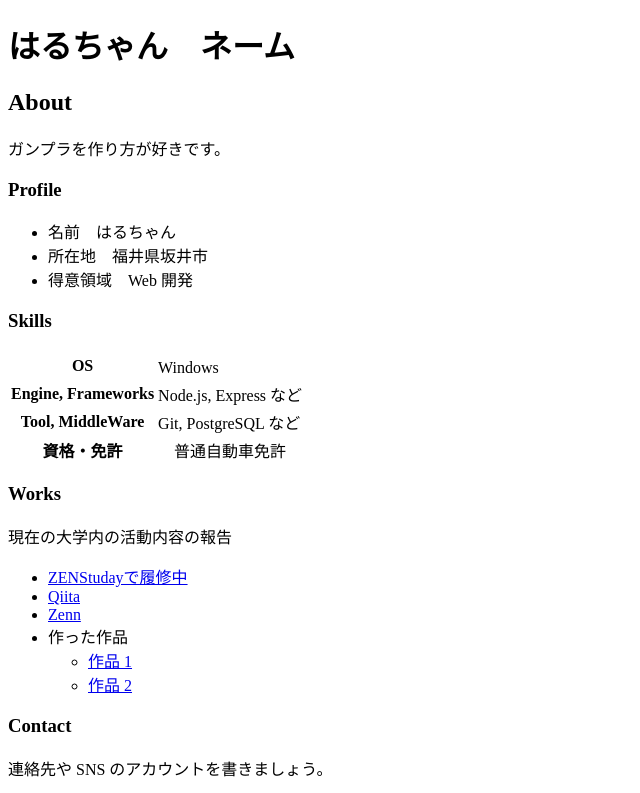
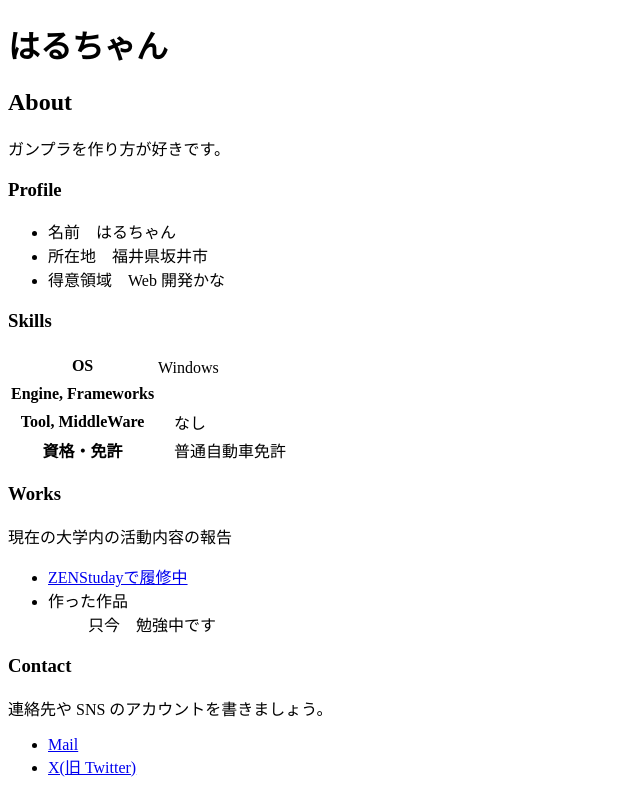
Before and after one commit to rwrcb461-spec/rwrcb461-spec.github.io, a plain HTML site: page index.html in a window 1280 px wide. Shown: the top 793 px of the page, without its empty margins (0-640 px from the left). Drawn offline with Linux system fonts and the light colour scheme.

Commit message:
情報を追加する2

```diff
--- a/index.html
+++ b/index.html
@@ -6,7 +6,7 @@
     <title>はるちゃん のポートフォリオ</title>
   </head>
   <body>
-    <h1>はるちゃん　ネーム</h1>
+    <h1>はるちゃん</h1>
 
     <h2>About</h2>
     <p>
@@ -18,7 +18,7 @@
     <ul>
       <li>名前　はるちゃん　</li>
       <li>所在地　福井県坂井市　</li>
-      <li>得意領域　Web 開発</li>
+      <li>得意領域　Web 開発かな</li>
     </ul>
 
     <h3>Skills</h3>
@@ -29,11 +29,11 @@
       </tr>
       <tr>
         <th>Engine, Frameworks</th>
-        <td>Node.js, Express など</td>
+        <td>　　　　　　　　</td>
       </tr>
       <tr>
         <th>Tool, MiddleWare</th>
-        <td>Git, PostgreSQL など</td>
+        <td>　なし　</td>
       </tr>
       <tr>
       <th>資格・免許</th>
@@ -45,13 +45,12 @@
     <p>現在の大学内の活動内容の報告</p>
     <ul>
       <li><a href="https://www.nnn.ed.nico"> ZENStudayで履修中</a></li>
-      <li><a href="https://qiita.com/">Qiita</a></li>
-      <li><a href="https://zenn.dev/">Zenn</a></li>
+
+
       <li>
         作った作品
      <ul>
-          <li><a href="https://example.com/">作品 1</a></li>
-          <li><a href="https://example.com/">作品 2</a></li>
+         只今　勉強中です
         </ul>
       </li>
     </ul>
```
